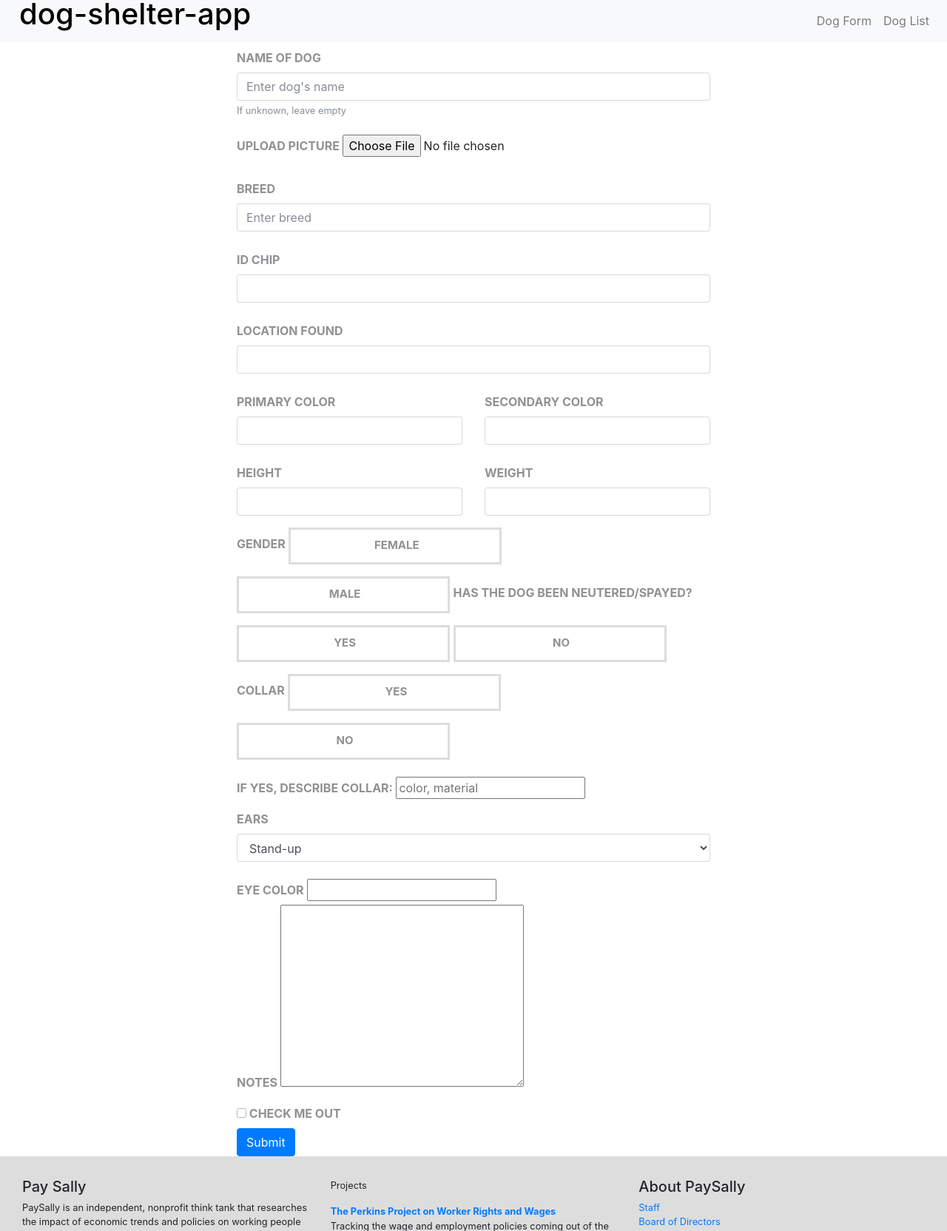
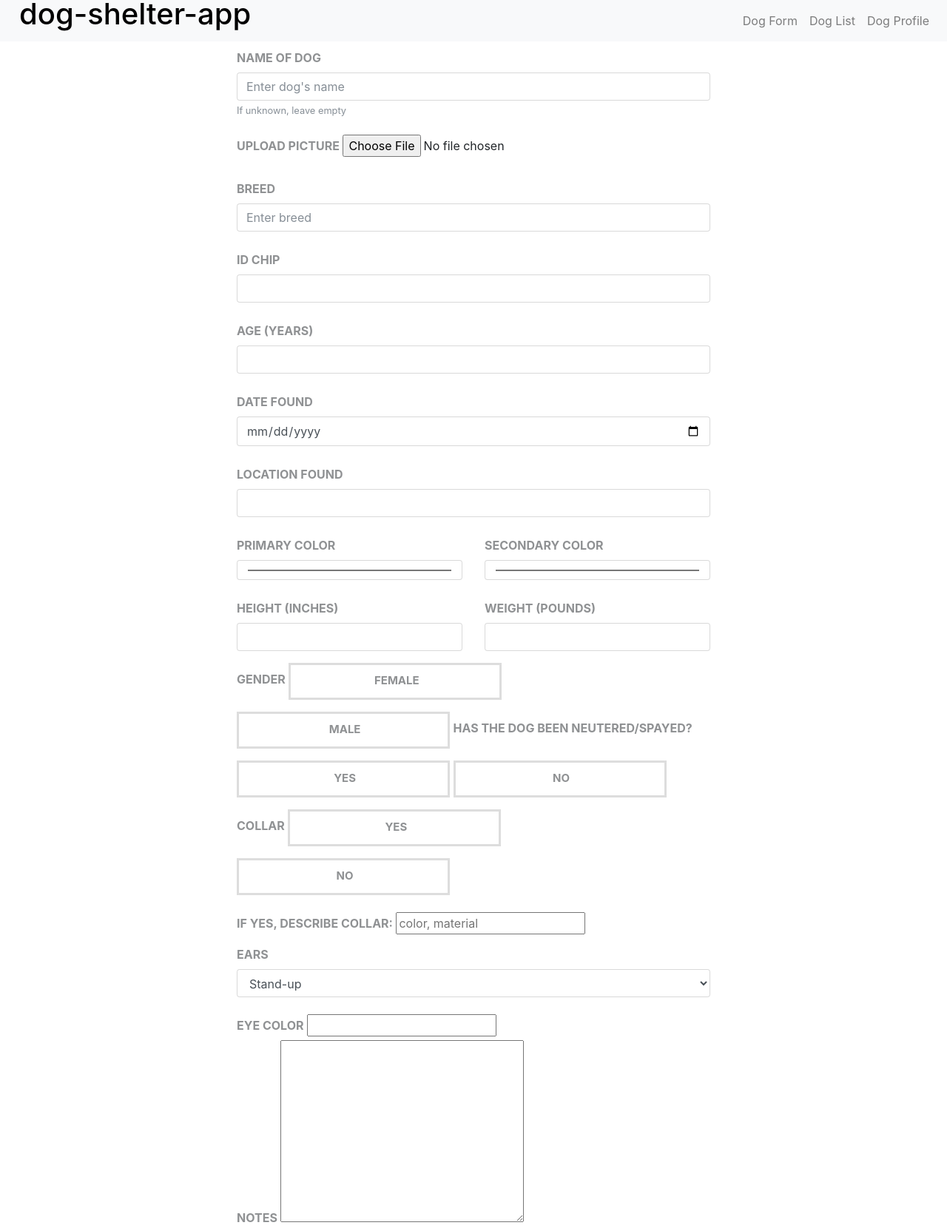
Before and after one commit to Dog-Shelter-App/dog-shelter-app, a Python web app: template myapp/templates/pages/dog-form.html in a window 1280 px wide. Shown: the top 1664 px of the page at 74% size. Run offline with Jinja, Linux system fonts and the light colour scheme; the template is opened without the code that fills it, so the values that code supplies are empty; some libraries are stand-ins or nearby versions.

Commit message:
created dog profile handler, dogs-profile html page, and changed navbar

```diff
--- a/myapp/templates/components/navbar.html
+++ b/myapp/templates/components/navbar.html
@@ -7,10 +7,13 @@
   <div class="collapse navbar-collapse" id="navbarNavDropdown">
     <ul class="navbar-nav ml-auto">
       <li class="nav-item">
-        <a class="nav-link" href="/dog">Dog Form</a>
+        <a class="nav-link" href="/dogs/new-dog">Dog Form</a>
       </li>
       <li class="nav-item">
-        <a class="nav-link" href="/dog-list">Dog List</a>
+        <a class="nav-link" href="/dogs">Dog List</a>
+      </li>
+      <li class="nav-item">
+        <a class="nav-link" href="/post/dog-profile.html">Dog Profile</a>
       </li>
     </ul>
   </div>
--- a/myapp/templates/pages/dog-form.html
+++ b/myapp/templates/pages/dog-form.html
@@ -25,6 +25,14 @@
           <label for="idchip">ID CHIP </label>
           <input type="text" name='id_chip' class="form-control" id="idchip">
         </div>
+        <div class="form-group">
+            <label for="age">Age (years)</label>
+            <input type="number" name='age' class="form-control" id="age">
+          </div>
+          <div class="form-group">
+              <label for="date_found">Date Found </label>
+              <input type="date" name='date_found' class="form-control" id="date_found">
+            </div>
 
         <div class="form-group">
             <label for="locationfound">Location Found </label>
@@ -34,13 +42,13 @@
   <div class="col-lg-6">
           <div class="form-group">
               <label for="primcolor">Primary Color</label>
-              <input type="text" name="prim_color"class="form-control" id="primcolor">
+              <input type="color" name="prim_color"class="form-control" id="primcolor">
             </div>
     </div>
     <div class="col-lg-6">
             <div class="form-group">
                 <label for="seccolor">Secondary Color</label>
-                <input type="text" name="sec_color"class="form-control" id="seccolor">
+                <input type="color" name="sec_color"class="form-control" id="seccolor">
               </div>
   </div>
 </div>
@@ -48,13 +56,13 @@
 <div class="row">
   <div class="col-lg-6">
     <div class="form-group">
-        <label for="height">Height</label>
+        <label for="height">Height (inches)</label>
         <input type="number" name="height" class="form-control" id="height">
       </div>
     </div>
     <div class="col-lg-6">
       <div class="form-group">
-          <label for="weight">Weight</label>
+          <label for="weight">Weight (pounds)</label>
           <input type="number" name="weight"class="form-control" id="weight">
         </div>
   </div>
```
Also changed, not shown: app.py (+14 -46 lines), myapp/templates/pages/dog-profile.html (added, +18 -0 lines).
